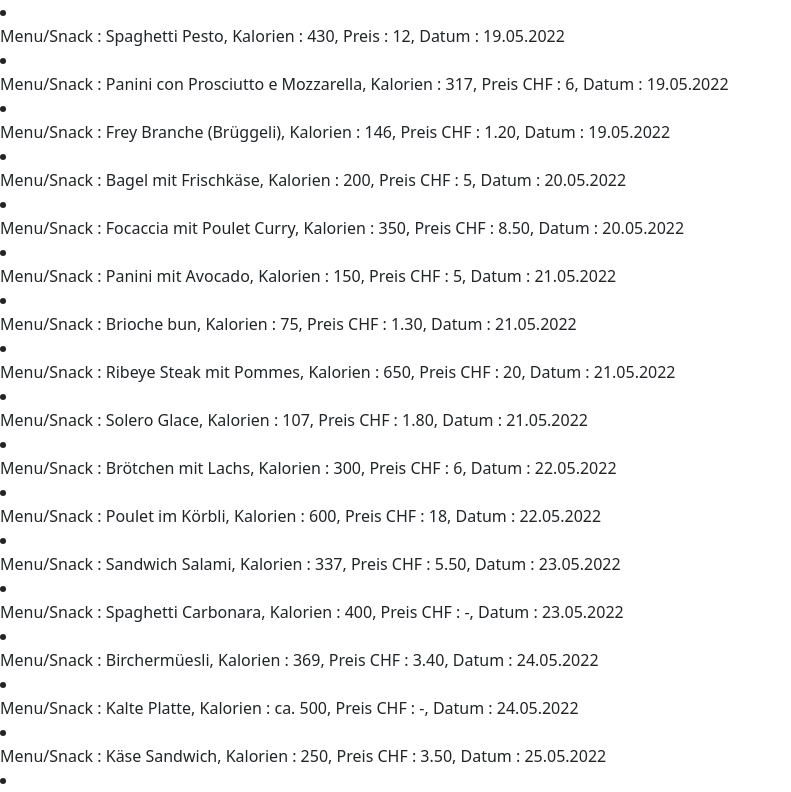
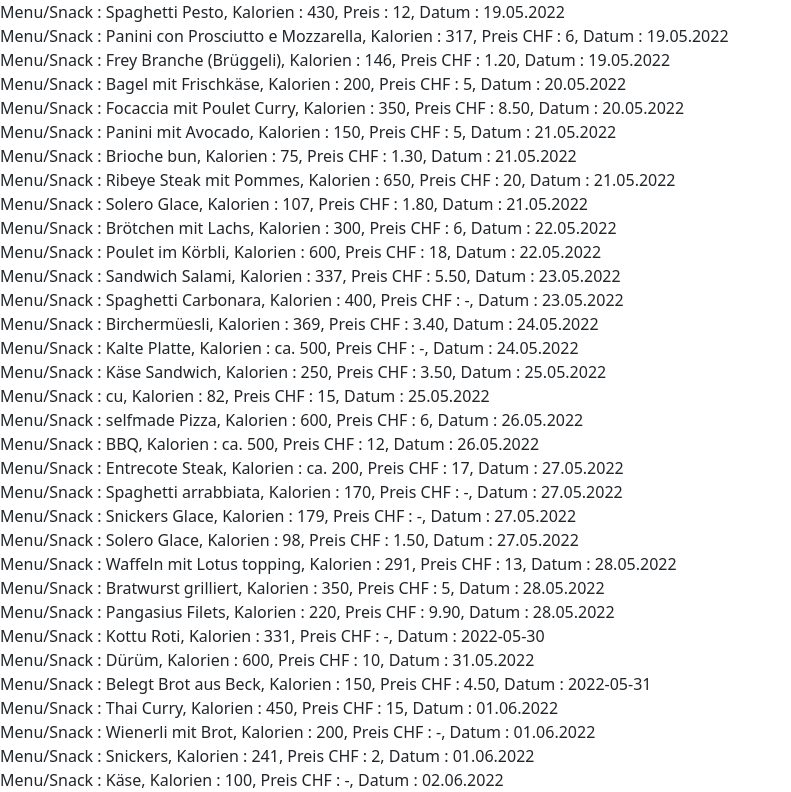
Before and after one commit to GianniMancinelli/Snackomaker, a Flask app: page /menu in a window 1280 px wide. Shown: the part 56-848 px from the top of the page, without its empty margins (0-791 px from the left). Run offline with Flask 2, Linux system fonts and the light colour scheme.

Commit message:
Layout bzw. gestaltungsänderungen im css vorgenommen

```diff
--- a/static/my_style.css
+++ b/static/my_style.css
@@ -44,3 +44,11 @@
 	text-align:center;
 	color: #ffffff;
 }
+
+li {
+text-align: center;
+list-style: none;
+}
+
+#groesse {
+text-align: center;}
```
